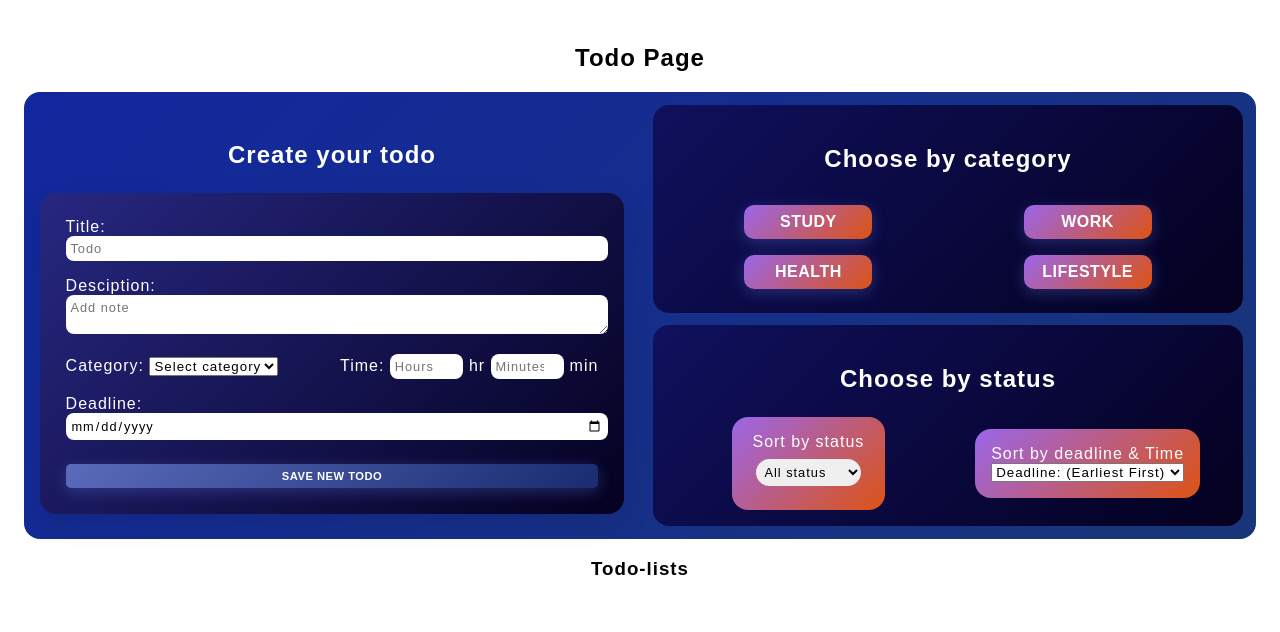
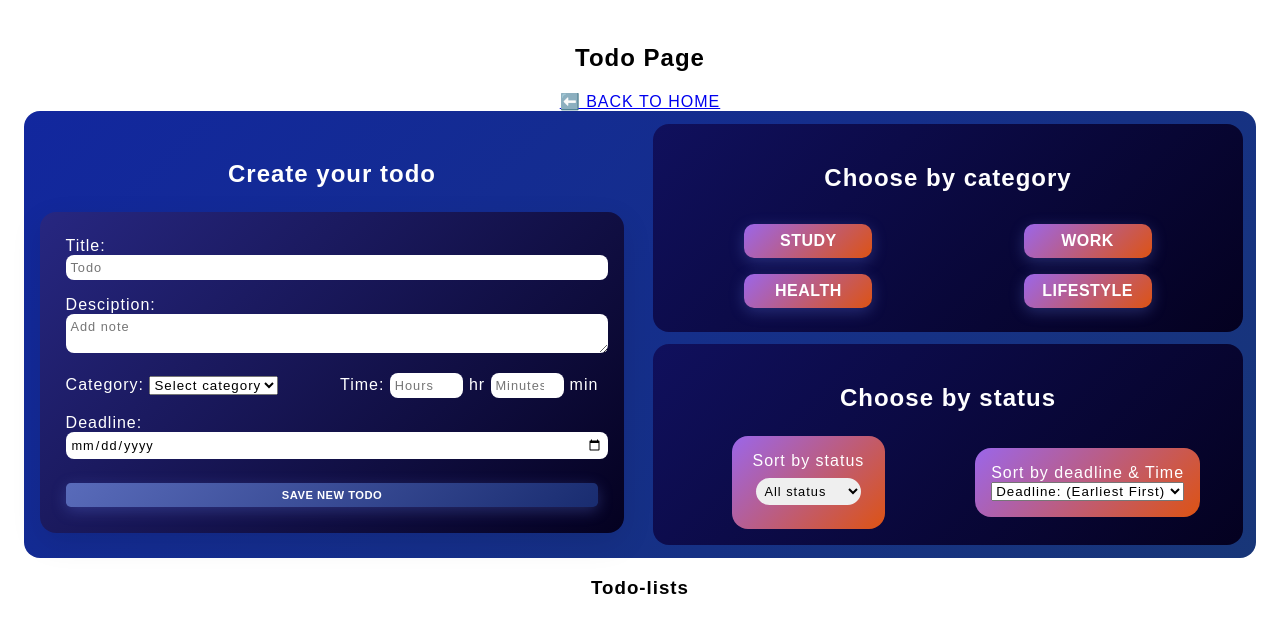
Before and after one commit to ddaviddahlgren/Projektarbete-Frontend-2, a React (Vite) app: page /todos in a window 1280 px wide. Shown: the top 632 px of the page. Built offline with nearby package versions, Linux system fonts and the light colour scheme.

Commit message:
feat: add back to home

```diff
--- a/src/pages/todos/Todos.jsx
+++ b/src/pages/todos/Todos.jsx
@@ -1,17 +1,22 @@
-import React from "react";
 import ChooseTodo from "../../components/todos/chooseTodo/ChooseTodo.jsx";
 import TodoInput from "../../components/todos/todoInput/TodoInput.jsx";
 import TodoList from "../../components/todos/todoList/TodoList.jsx";
 import style from "./Todos.module.css";
+import { Link } from "react-router-dom";
 
 const Todos = () => {
   return (
     <>
       <div>
         <h2 className={style.todoPageHeader}>Todo Page</h2>
+        <div className={style.backHome}>
+          <Link to="/" className={style.backHomeLink}>
+            ⬅️ BACK TO HOME
+          </Link>
+        </div>
         <div className={style.todoPage}>
-        <TodoInput />
-        <ChooseTodo />
+          <TodoInput />
+          <ChooseTodo />
         </div>
         <TodoList />
       </div>
```
